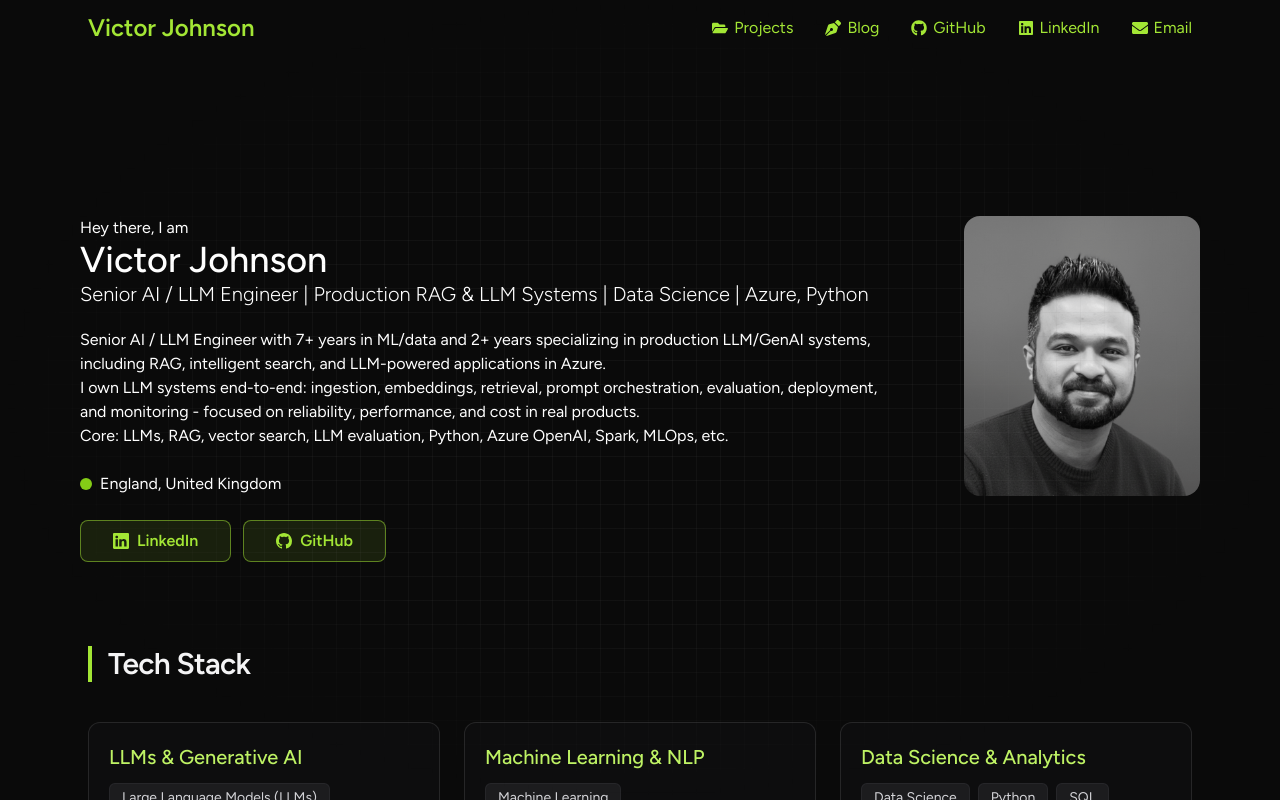
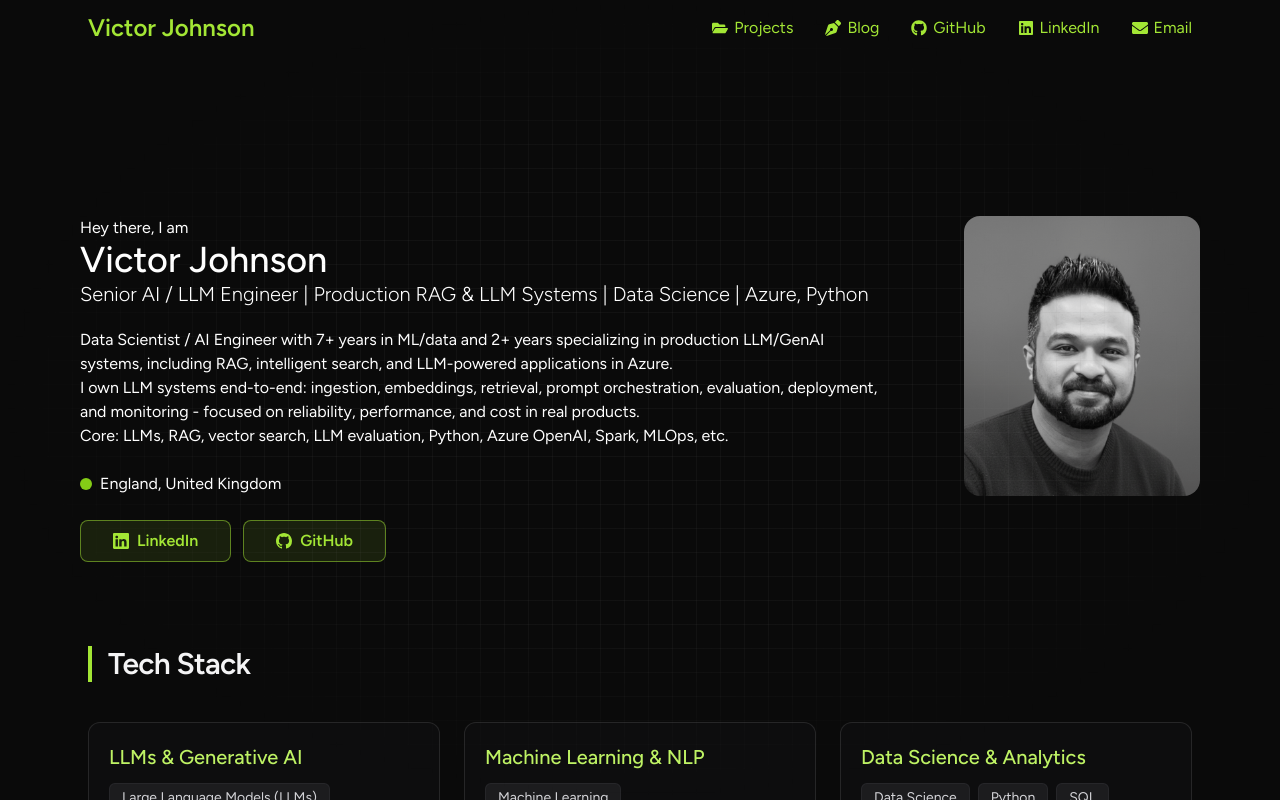
Before and after one commit to victorjohnsonk/victorjohnson.github.io, a Next.js app: page / in a window 1280 px wide. Shown: the top 800 px of the page. Built offline with nearby package versions, Linux system fonts and the light colour scheme.

Commit message:
Update job title in Hero component

```diff
--- a/src/components/Hero.jsx
+++ b/src/components/Hero.jsx
@@ -12,7 +12,7 @@ const Hero = () => {
           Senior AI / LLM Engineer | Production RAG & LLM Systems | Data Science | Azure, Python
         </p>
         <p className="mt-5">
-          Senior AI / LLM Engineer with 7+ years in ML/data and 2+ years specializing in production LLM/GenAI systems, including RAG, intelligent search, and LLM-powered applications in Azure. {' '}
+          Data Scientist / AI Engineer with 7+ years in ML/data and 2+ years specializing in production LLM/GenAI systems, including RAG, intelligent search, and LLM-powered applications in Azure. {' '}
           <br className="hidden lg:block" />
            I own LLM systems end-to-end: ingestion, embeddings, retrieval, prompt orchestration, evaluation, deployment, and monitoring - focused on reliability, performance, and cost in real products. {' '}
           <br className="hidden lg:block" />
```
